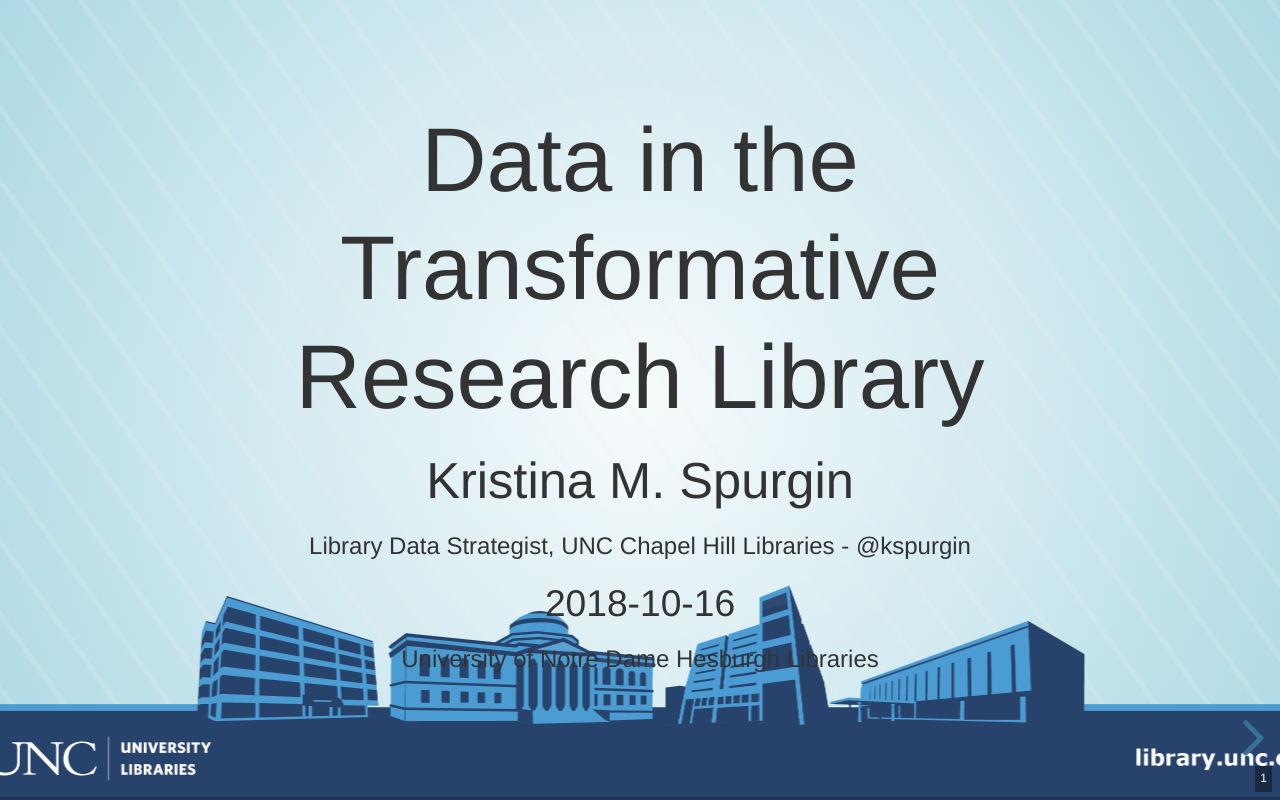
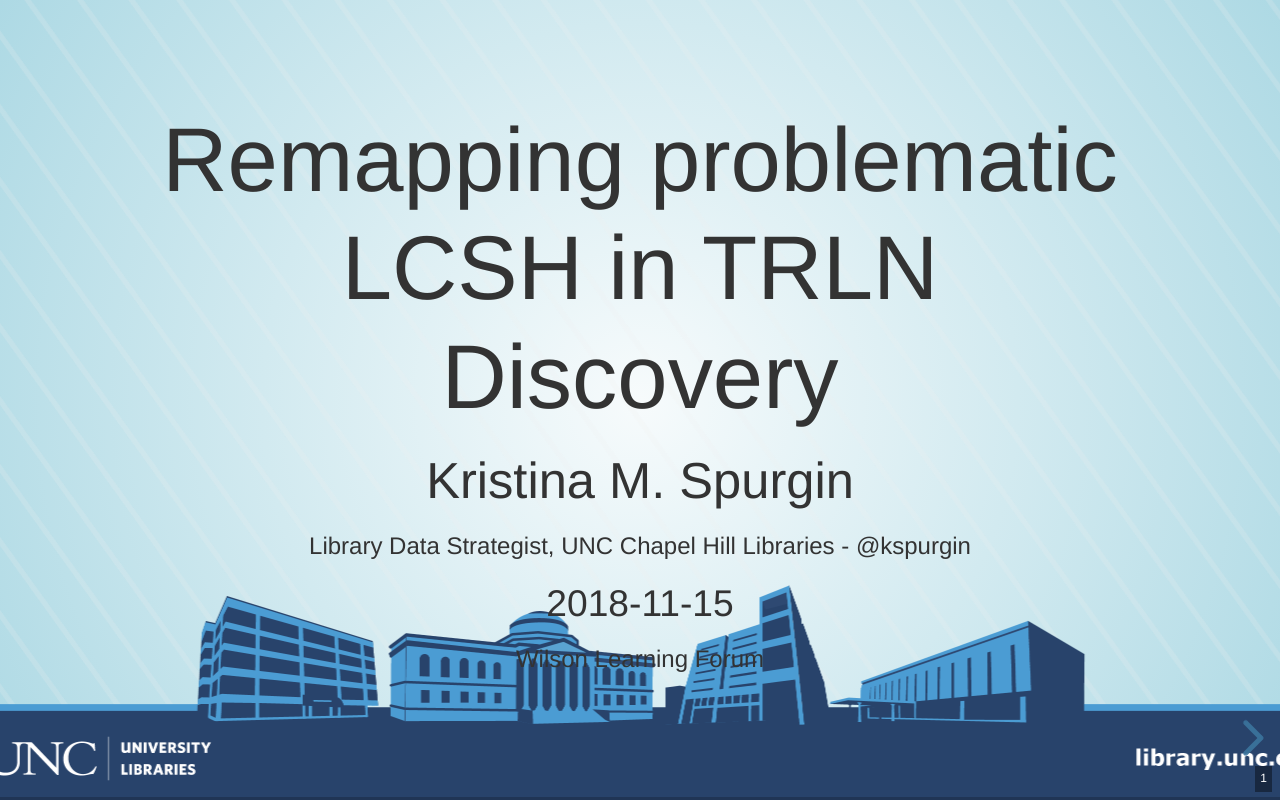
Before and after one commit to kspurgin/presentation-20181115-wilson-learning-forum, a website: page index.html in a window 1280 px wide. Drawn offline with nearby package versions, Linux system fonts and the light colour scheme.

Commit message:
add background2?

```diff
--- a/index.html
+++ b/index.html
@@ -26,11 +26,12 @@
 <body>
 <div class="reveal">
 <div class="slides">
-  <section id="sec-title-slide" data-background-image="images/Background1.png"><h1 class="title">Data in the Transformative Research Library</h1><h2 class="author">Kristina M. Spurgin</h2>
+  <section id="sec-title-slide" data-background-image="images/Background1.png"><h1 class="title">Remapping problematic LCSH in TRLN Discovery</h1><h2 class="author">Kristina M. Spurgin</h2>
     <h4>Library Data Strategist, UNC Chapel Hill Libraries - @kspurgin</h4>
-    <h3 class="date">2018-10-16</h3><h4>University of Notre Dame Hesburgh Libraries</h4>
+    <h3 class="date">2018-11-15</h3><h4>Wilson Learning Forum</h4>
 </section>
 
+  <section data-background-image="images/Background2.png">
 <section>
 <section id="slide-org1b39cd8">
 <h2 id="org1b39cd8">Introduction</h2>
@@ -1349,6 +1350,7 @@
 </p>
 </section>
 </section>
+</section>
 </div>
 </div>
 <script src="./lib/js/head.min.js"></script>
```
